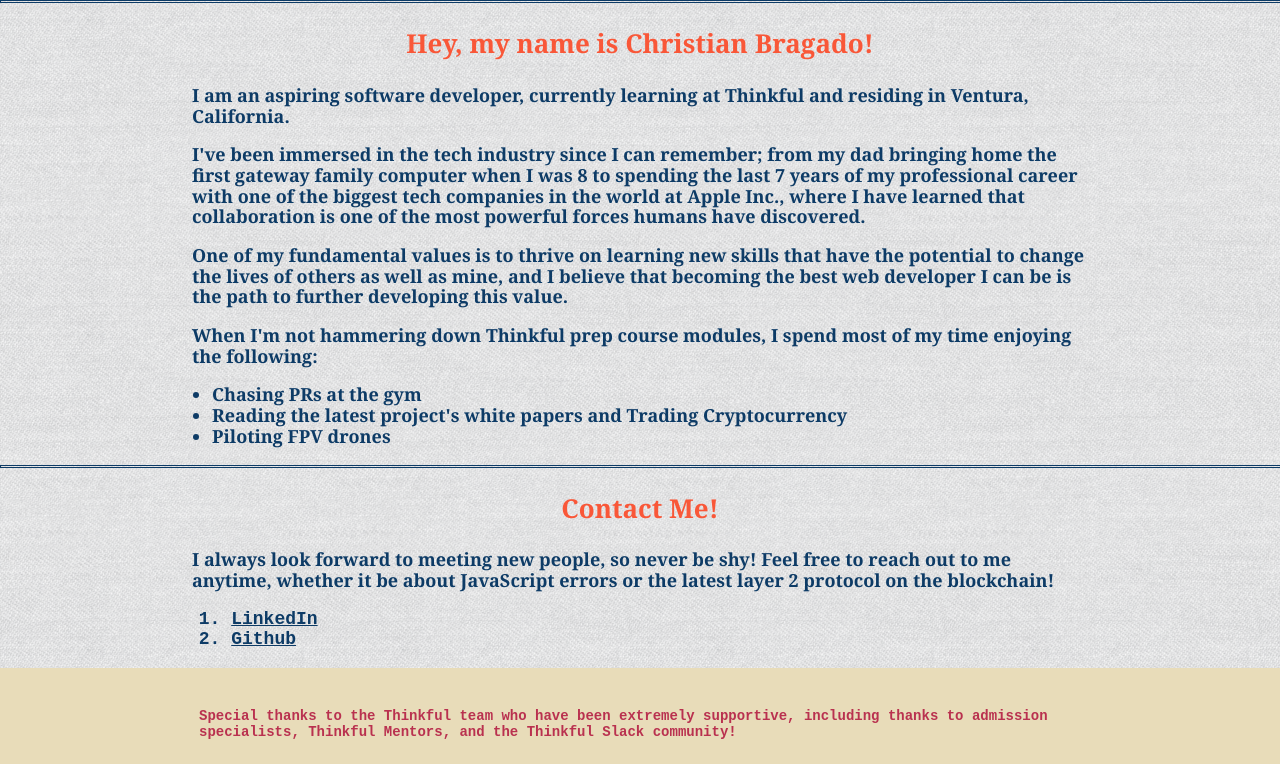
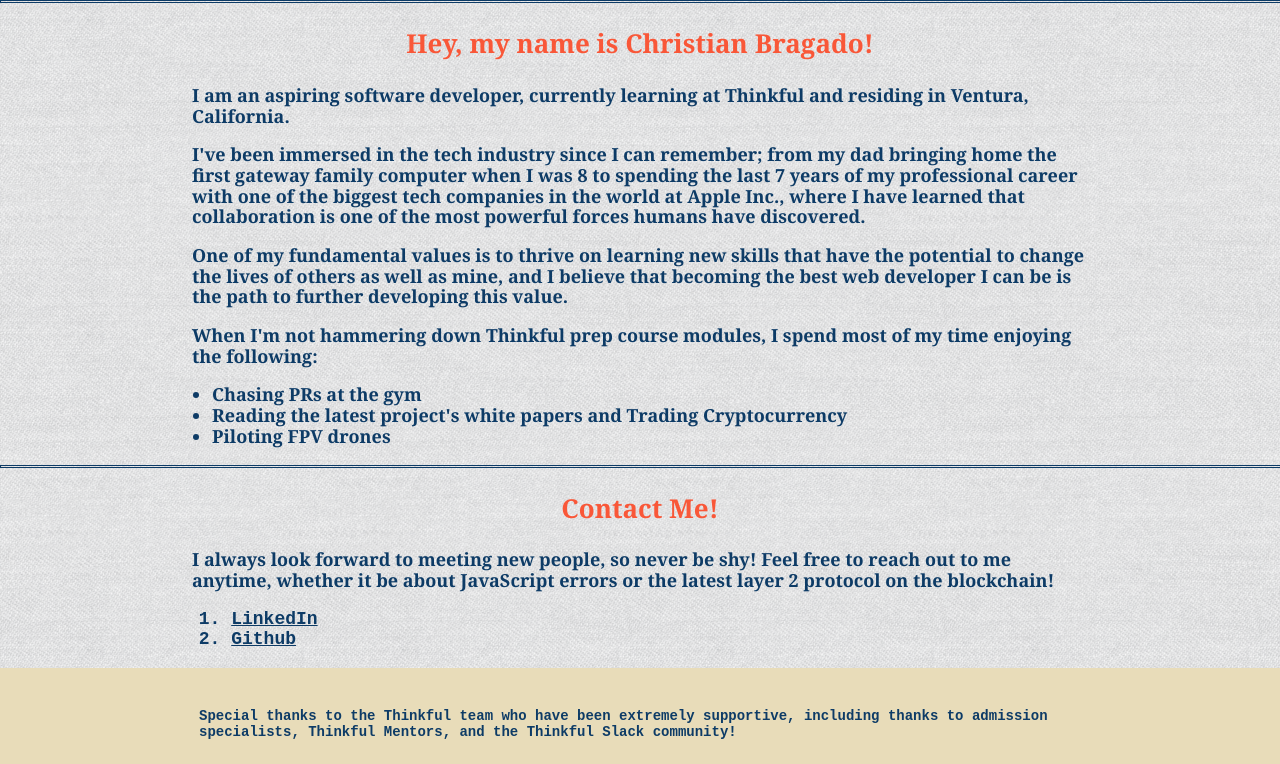
Before and after one commit to ChristianBragado/Portfolio-Web-Page-Assignment, a plain HTML site: page index.html in a window 1280 px wide. Shown: the part 843-1607 px from the top of the page. Drawn offline with nearby package versions, Linux system fonts and the light colour scheme; a script that the page names is missing.

Commit message:
Updated footer color

```diff
--- a/style.css
+++ b/style.css
@@ -114,7 +114,7 @@ body > footer > div > p {
   font-family: monospace;
   font-size: 14px;
   font-weight: bold;
-  color: #B9314F;
+  color: #0D3B66;
   width: 70%;
   font-weight: bolder;
   text-align: left;
```
